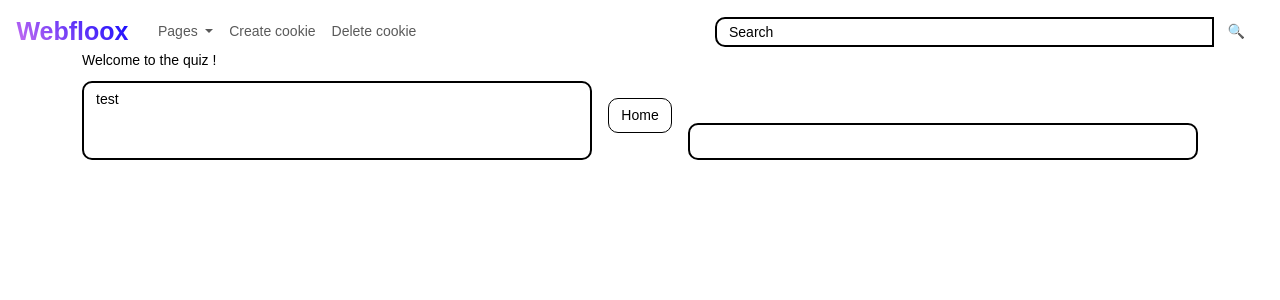
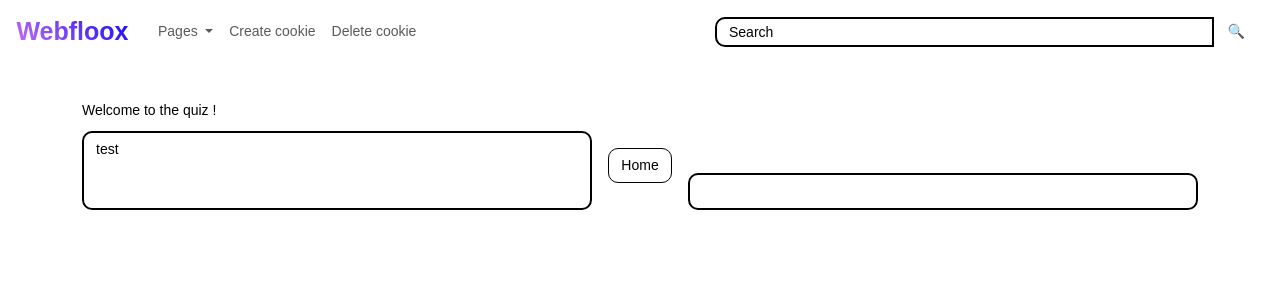
Before and after one commit to data-IA-2023/Groupe1_Webfloox, a Python web app: template templates/quiz.html in a window 1280 px wide. Shown: the top 300 px of the page. Run offline with Jinja, Linux system fonts and the light colour scheme; the template is opened without the code that fills it, so the values that code supplies are empty; some libraries are stand-ins or nearby versions.

Commit message:
fixed content

```diff
--- a/templates/quiz.html
+++ b/templates/quiz.html
@@ -7,7 +7,7 @@
 
 {% include "components/navbar.html" %}
 
-<div class="container" style="margin-top: 50px;">
+<div class="container" style="margin-top: 100px;">
   <label>Welcome to the quiz !</label>
   <div class="row gx-3">
     <div class="col align-self-start">
--- a/templates/results.html
+++ b/templates/results.html
@@ -7,7 +7,7 @@
 
 {% include "components/navbar.html" %}
 
-<div class="container" style="margin-top: 50px;">
+<div class="container" style="margin-top: 100px;">
   <label>{{title}} :</label>
   <div class="row gx-3 form-control" style="margin-top: 5px;">
     Nothing found for {{search}} !
--- a/templates/whoami.html
+++ b/templates/whoami.html
@@ -7,7 +7,7 @@
 
 {% include "components/navbar.html" %}
 
-<div class="container" style="margin-top: 50px;">
+<div class="container" style="margin-top: 100px;">
   <h1>You are :</h1>
   <p style="color:red;">Do not share your session uuid !</p>
   <p>Current session uuid : {{fakesession}}</p>
```
